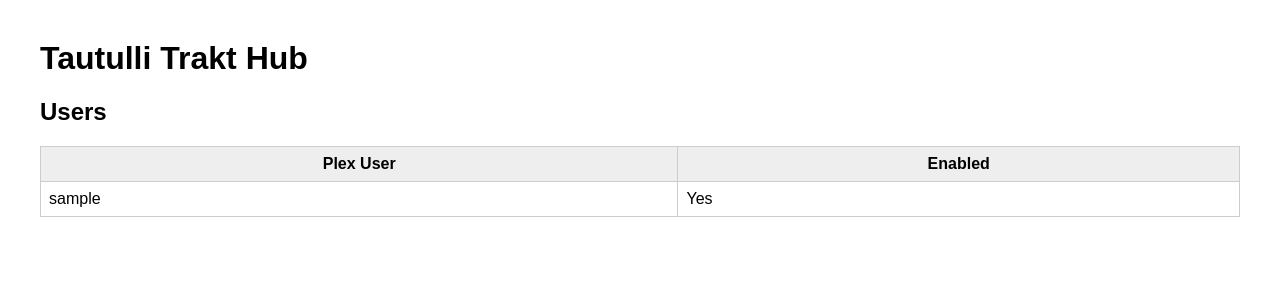
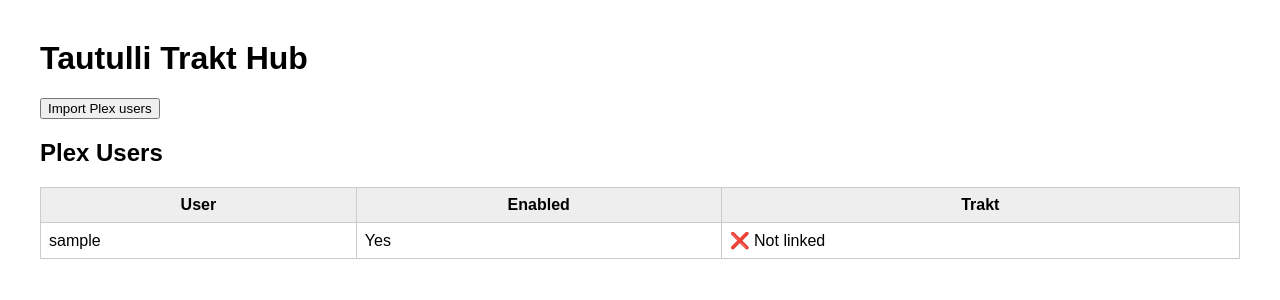
Before and after one commit to PierreDurrr/tautulli-trakt-hub, a FastAPI app: page / in a window 1280 px wide. Shown: the top 300 px of the page. Run offline with FastAPI, Linux system fonts and the light colour scheme; tables that the repository leaves empty hold one stand-in row (values such as "Sample post"); parts of the project's set-up code (start-up, migrations or seed data) failed here and were passed over.

Commit message:
Enhance dashboard with user import form
Added a form to import Plex users and updated table headers.

```diff
--- a/app/ui/templates/dashboard.html
+++ b/app/ui/templates/dashboard.html
@@ -1,21 +1,27 @@
 {% extends "base.html" %}
 
 {% block content %}
-<h2>Users</h2>
+<form method="post" action="/users/sync">
+    <button type="submit">Import Plex users</button>
+</form>
+
+<h2>Plex Users</h2>
 
 <table>
     <tr>
-        <th>Plex User</th>
+        <th>User</th>
         <th>Enabled</th>
+        <th>Trakt</th>
     </tr>
     {% for user in users %}
     <tr>
         <td>{{ user.plex_username }}</td>
         <td>{{ "Yes" if user.enabled else "No" }}</td>
-    </tr>
-    {% else %}
-    <tr>
-        <td colspan="2">No users found</td>
+        <td>
+            {% if user.id %}
+                ❌ Not linked
+            {% endif %}
+        </td>
     </tr>
     {% endfor %}
 </table>
```
